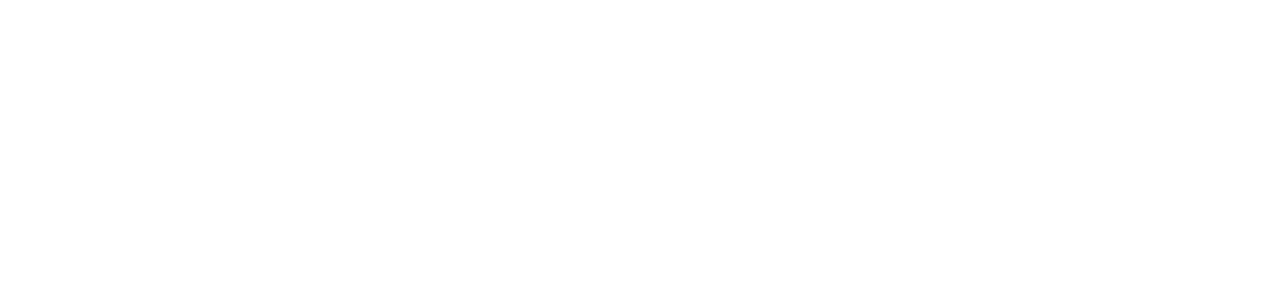
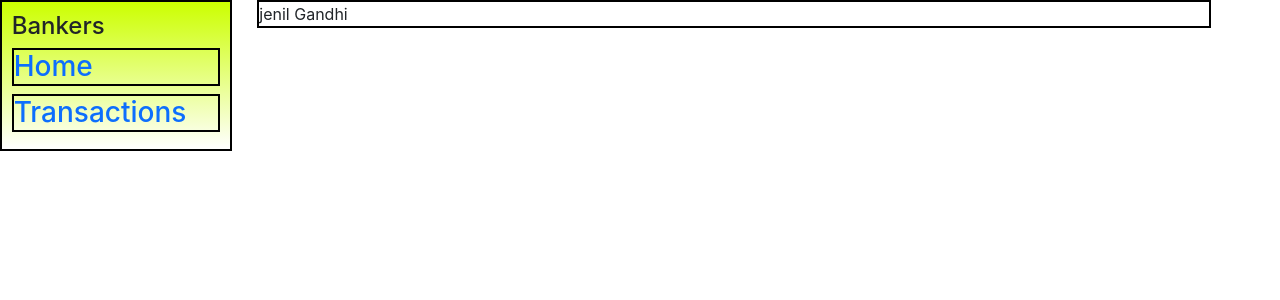
Before and after one commit to projectsddu/Banking_System_AT, a React (Create React App) app in the folder client/: page /transaction in a window 1280 px wide. Shown: the top 300 px of the page. Built offline with nearby package versions, Linux system fonts and the light colour scheme.

Commit message:
Home Added

```diff
--- a/client/src/App.css
+++ b/client/src/App.css
@@ -38,3 +38,12 @@
     transform: rotate(360deg);
   }
 }
+
+.temp {
+  padding: 5%;
+  width: 120%;
+  /* margin-top: 5px; */
+  /* margin-left: 5px; */
+  /* border-radius: 10%; */
+  background-image: linear-gradient(#ccff00,white);
+}
--- a/client/src/App.js
+++ b/client/src/App.js
@@ -2,7 +2,9 @@
 import './App.css';
 import { Route } from 'react-router';
 import LoginComponent from './components/Login/LoginComponent'
-import Testcomp from './components/Home/Testcomp';
+import SideNavbar from './components/Home/SideNavbar';
+import TransactionComponent from './components/Home/TransactionComponent';
+import HomeComponent from './components/Home/HomeComponent';
 
 function App() {
   return (
@@ -28,14 +30,20 @@
       </Route>
 
 
-      <div className="col-3">
+      <div className="col-2">
         <Route path="/home">
-          <Testcomp></Testcomp>
+          <SideNavbar></SideNavbar>
+        </Route>
+        <Route path="/transaction">
+          <SideNavbar></SideNavbar>
         </Route>
       </div>
-      <div className="col-9">
+      <div className="col-9 custcol9">
         <Route path="/home">
-          <Testcomp></Testcomp>
+          <HomeComponent></HomeComponent>
+        </Route>
+        <Route path="/transaction">
+          <TransactionComponent></TransactionComponent>
         </Route>
       </div>
     </>
--- /dev/null
+++ b/client/src/components/Home/HomeComponent.js
@@ -0,0 +1,9 @@
+import React from 'react'
+
+export default function HomeComponent() {
+    return (
+        <div className="fill">
+            Home Here
+        </div>
+    )
+}
--- /dev/null
+++ b/client/src/components/Home/SideNavbar.js
@@ -0,0 +1,15 @@
+import React from 'react'
+import { NavLink } from 'react-router-dom'
+
+function SideNavbar() {
+    return (
+        <div className="fill temp">
+            <h4>Bankers</h4>
+            <h3 className="fill"><NavLink to="/home">Home</NavLink></h3>
+            <h3 className="fill"><NavLink to="/transaction">Transactions</NavLink></h3>
+
+        </div>
+    )
+}
+
+export default SideNavbar
--- a/client/src/components/Home/Testcomp.js
+++ /dev/null
@@ -1,9 +0,0 @@
-import React from 'react'
-
-export default function Testcomp() {
-    return (
-        <div>
-            Jenil
-        </div>
-    )
-}
--- /dev/null
+++ b/client/src/components/Home/TransactionComponent.js
@@ -0,0 +1,11 @@
+import React from 'react'
+
+function TransactionComponent() {
+    return (
+        <div className="fill">
+            jenil Gandhi
+        </div>
+    )
+}
+
+export default TransactionComponent
--- a/client/src/index.css
+++ b/client/src/index.css
@@ -18,3 +18,6 @@
 a{
   text-decoration: none;
 }
+.custcol9{
+  margin-left:40px
+}
```
Also changed, not shown: client/src/components/Home/navbar.json (added, +14 -0 lines), client/src/components/Home/Home.css (added).
